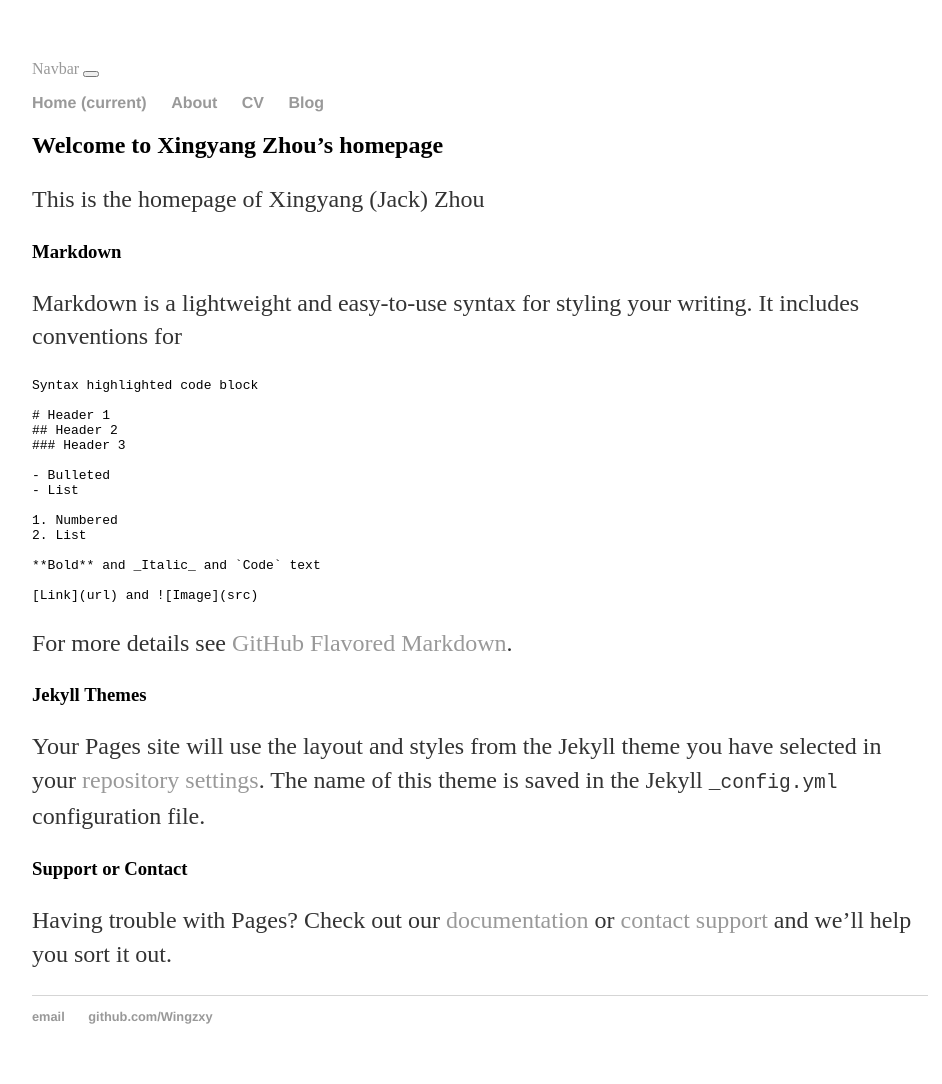
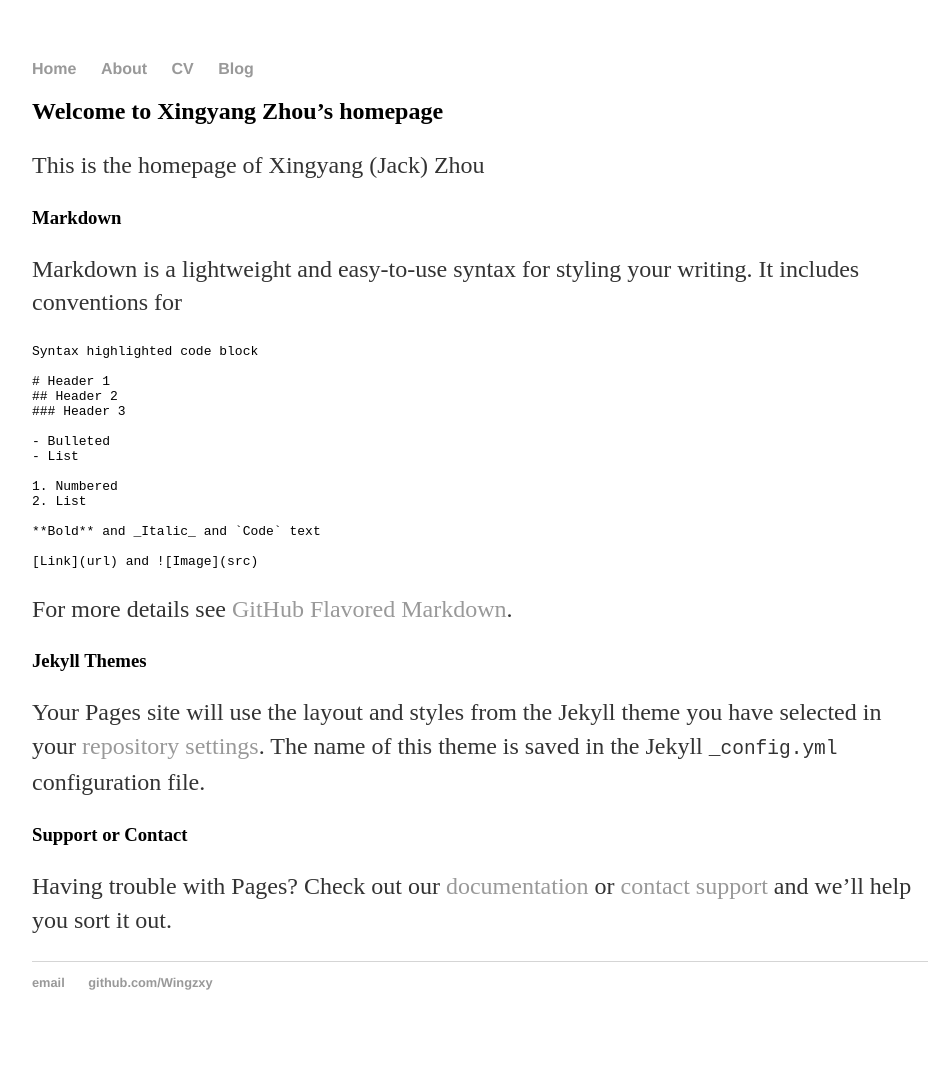
Before and after one commit to Wingzxy/Wingzxy.github.io, a Jekyll site: the page built from index.md, in a window 1280 px wide. Shown: the whole page, without its empty margins (160-1102 px from the left). Built offline with Jekyll 4.4.1, drawn with Linux system fonts in a browser that asks for light colours; our own code applies the rules of GitHub Pages for plain Markdown files; after the commit the page ends 1050 px from its top, so only the background shows below that.

Commit message:
Update default.html

```diff
--- a/_layouts/default.html
+++ b/_layouts/default.html
@@ -7,27 +7,13 @@
 <!-- 			<link rel="stylesheet" href="https://stackpath.bootstrapcdn.com/bootstrap/4.3.1/css/bootstrap.min.css" integrity="sha384-ggOyR0iXCbMQv3Xipma34MD+dH/1fQ784/j6cY/iJTQUOhcWr7x9JvoRxT2MZw1T" crossorigin="anonymous"> -->
 		</head>
 		<body>
-			<nav class="navbar navbar-expand-lg navbar-light bg-light">
-				<a class="navbar-brand" href="/">Navbar</a>
-  				<button class="navbar-toggler" type="button" data-toggle="collapse" data-target="#navbarNav" aria-controls="navbarNav" aria-expanded="false" aria-label="Toggle navigation">
-    					<span class="navbar-toggler-icon"></span>
-  				</button>
-  				<div class="collapse navbar-collapse" id="navbarNav">
-    					<ul class="navbar-nav">
-      						<li class="nav-item active">
-        						<a class="nav-link" href="/">Home <span class="sr-only">(current)</span></a>
-      						</li>
-      						<li class="nav-item">
-        						<a class="nav-link" href="/about">About</a>
-      						</li>
-					      	<li class="nav-item">
-							<a class="nav-link" href="/cv">CV</a>
-					      	</li>
-					      	<li class="nav-item">
-							<a class="nav-link" href="/blog">Blog</a>
-					      	</li>
-    					</ul>
-  				</div>
+			<nav>
+			<ul>
+				<li><a href="/">Home</a></li>
+				<li><a href="/about">About</a></li>
+				<li><a href="/cv">CV</a></li>
+				<li><a href="/blog">Blog</a></li>
+			</ul>
 			</nav>
 
 
```
